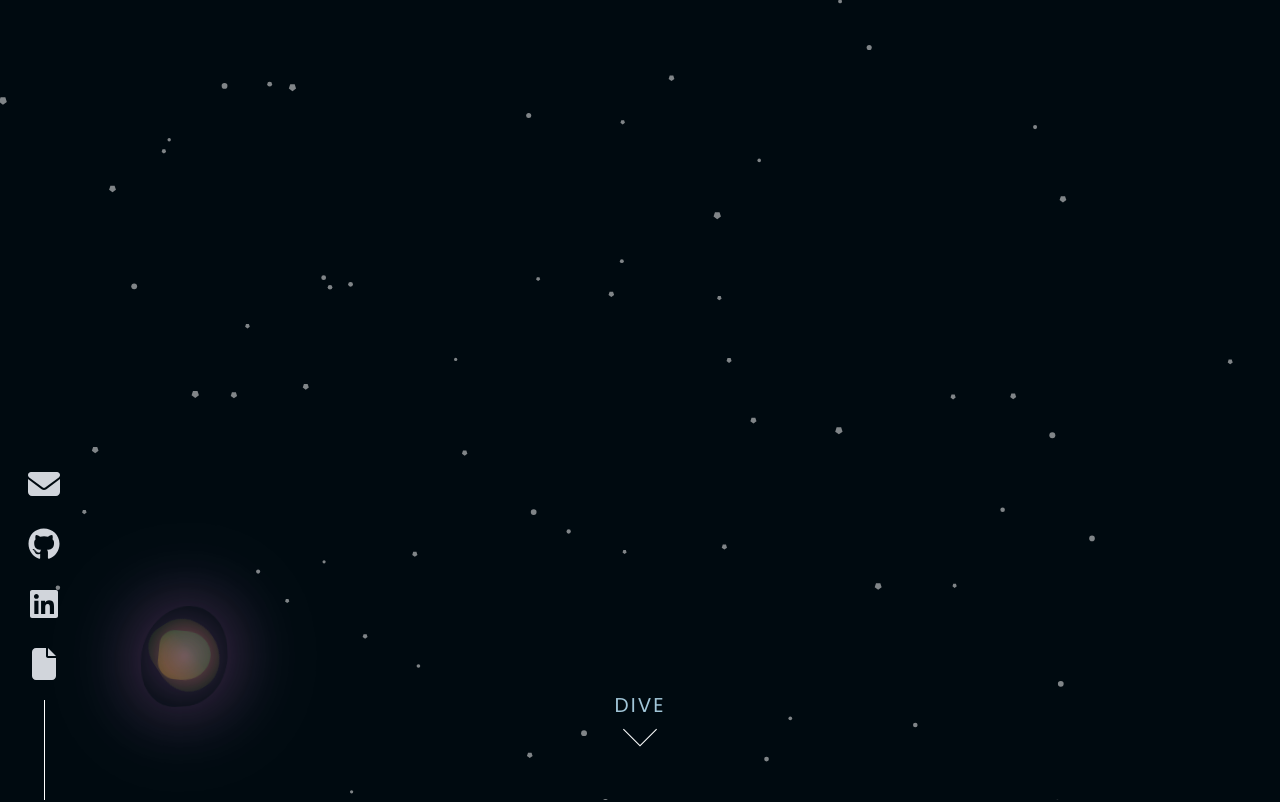
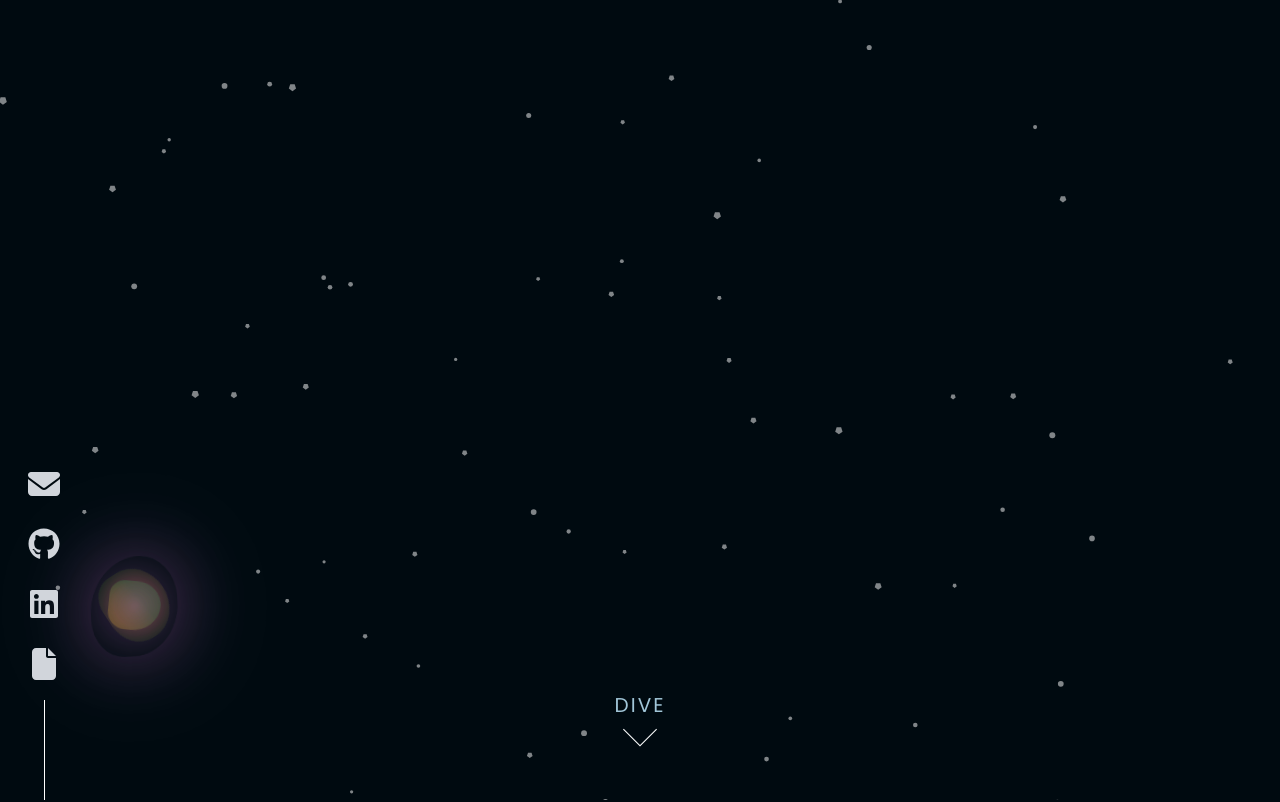
Before and after one commit to stvnchng/stvnchng.github.io, a Next.js app: page / in a window 1280 px wide. Shown: the top 802 px of the page. Built offline with nearby package versions, Linux system fonts and the light colour scheme.

Commit message:
restrict plankton x

```diff
--- a/src/components/Landing.tsx
+++ b/src/components/Landing.tsx
@@ -5,7 +5,7 @@ import PlanktonFollower from "./creatures/PlanktonFollower";
 
 export default function Landing() {
   const [planktonFollowers, setPlanktonFollowers] = useState([
-    { id: 0, spawnPosition: { x: 300, y: 300 } },
+    { id: 0, spawnPosition: { x: 250, y: 250 } },
   ]);
   const nextId = useRef(1);
 
@@ -13,7 +13,7 @@ export default function Landing() {
     // repopulate plankton followers and reset environment
     if (!planktonFollowers.length) {
       nextId.current = 0;
-      addPlanktonFollower(300, 300);
+      addPlanktonFollower(250, 250);
     }
   }, [planktonFollowers]);
 
--- a/src/components/creatures/PlanktonFollower.tsx
+++ b/src/components/creatures/PlanktonFollower.tsx
@@ -62,7 +62,7 @@ export default function PlanktonFollower({
     const maxForce = 0.06;
     const wanderStrength = 0.3;
     const damping = 0.9;
-    const maxX = window.innerWidth;
+    const maxX = window.innerWidth * 0.95;
 
     const animate = () => {
       const toTarget = {
```
